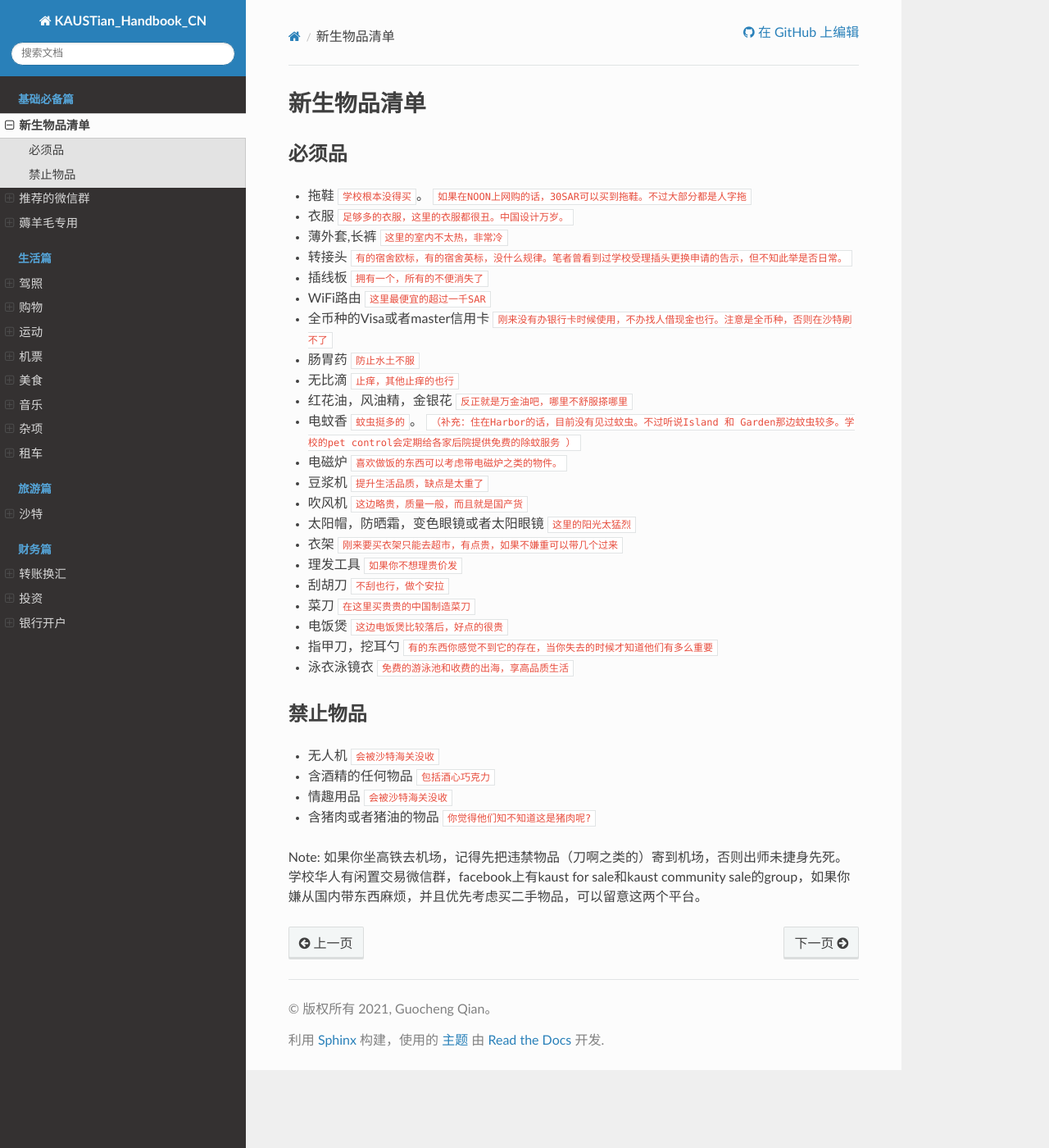
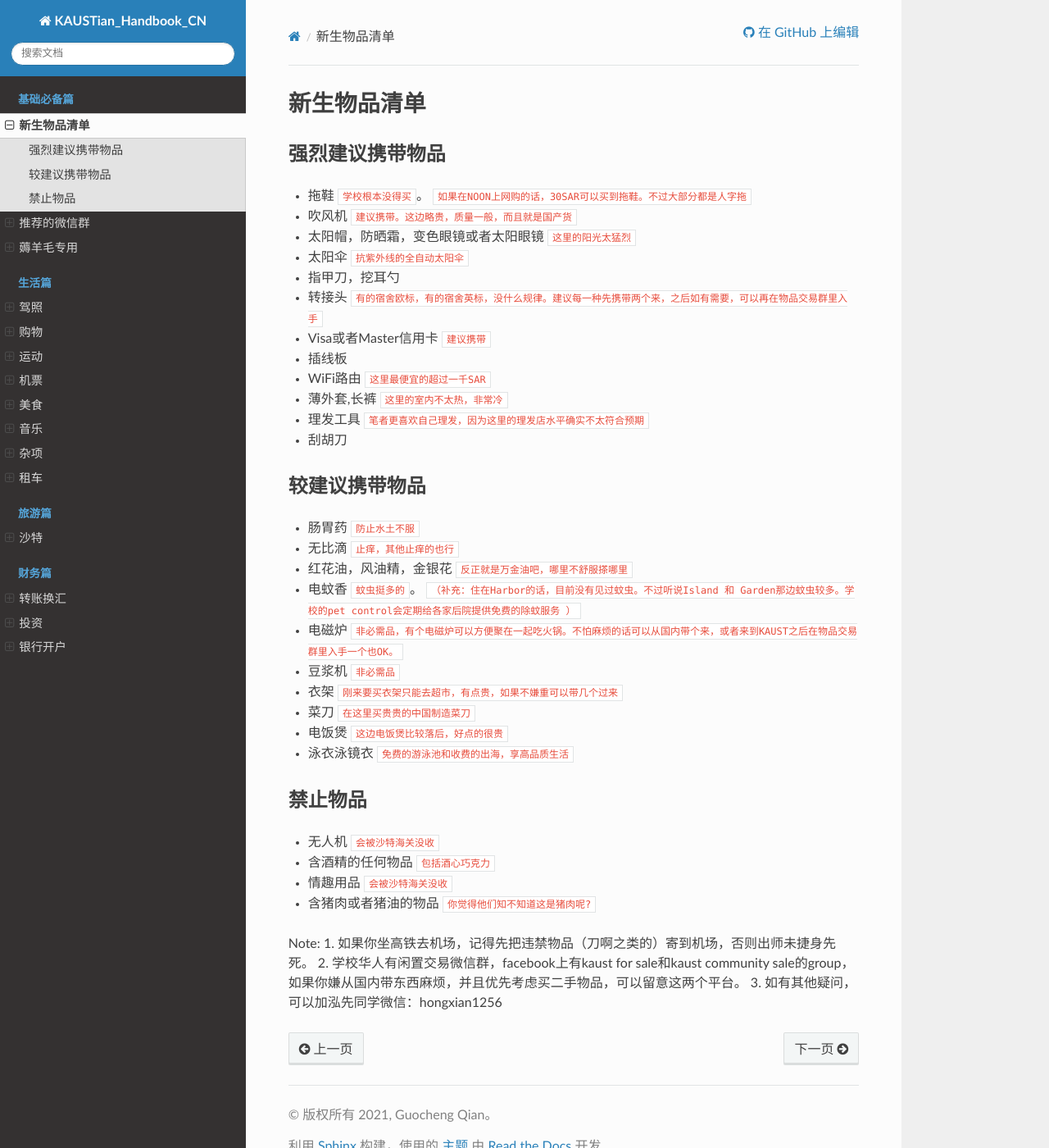
Before and after one commit to guochengqian/KAUSTian_Handbook_CN, a Sphinx documentation site: the page built from docs/content/basic/list.rst, in a window 1280 px wide and 1400 px high. Shown: the whole window at 82% size. Built offline with Sphinx 7.4.7 and the Read the Docs theme 2.0.0, drawn with Linux system fonts in a browser that asks for light colours.

Commit message:
Update list.rst
更新 整理

```diff
--- a/docs/content/basic/list.rst
+++ b/docs/content/basic/list.rst
@@ -7,31 +7,33 @@
 新生物品清单
 ============
 
-必须品
+强烈建议携带物品
 -------
 * 拖鞋  ``学校根本没得买``。 ``如果在NOON上网购的话，30SAR可以买到拖鞋。不过大部分都是人字拖``
-* 衣服 ``足够多的衣服，这里的衣服都很丑。中国设计万岁。``
+* 吹风机 ``建议携带。这边略贵，质量一般，而且就是国产货``
+* 太阳帽，防晒霜，变色眼镜或者太阳眼镜 ``这里的阳光太猛烈``
+* 太阳伞 ``抗紫外线的全自动太阳伞``
+* 指甲刀，挖耳勺
+* 转接头 ``有的宿舍欧标，有的宿舍英标，没什么规律。建议每一种先携带两个来，之后如有需要，可以再在物品交易群里入手``
+* Visa或者Master信用卡 ``建议携带``
+* 插线板
+* WiFi路由 ``这里最便宜的超过一千SAR``
 * 薄外套,长裤 ``这里的室内不太热，非常冷``
-* 转接头 ``有的宿舍欧标，有的宿舍英标，没什么规律。笔者曾看到过学校受理插头更换申请的告示，但不知此举是否日常。``
-* 插线板 ``拥有一个，所有的不便消失了``
-* WiFi路由 ``这里最便宜的超过一千SAR``
-* 全币种的Visa或者master信用卡 ``刚来没有办银行卡时候使用，不办找人借现金也行。注意是全币种，否则在沙特刷不了``
+* 理发工具 ``笔者更喜欢自己理发，因为这里的理发店水平确实不太符合预期``
+* 刮胡刀
+
+较建议携带物品
+-------
 * 肠胃药 ``防止水土不服``
 * 无比滴 ``止痒，其他止痒的也行``
 * 红花油，风油精，金银花 ``反正就是万金油吧，哪里不舒服搽哪里``
 * 电蚊香 ``蚊虫挺多的``。 ``（补充：住在Harbor的话，目前没有见过蚊虫。不过听说Island 和 Garden那边蚊虫较多。学校的pet control会定期给各家后院提供免费的除蚊服务 ）``
-* 电磁炉 ``喜欢做饭的东西可以考虑带电磁炉之类的物件。``
-* 豆浆机 ``提升生活品质，缺点是太重了``
-* 吹风机 ``这边略贵，质量一般，而且就是国产货``
-* 太阳帽，防晒霜，变色眼镜或者太阳眼镜 ``这里的阳光太猛烈``
+* 电磁炉 ``非必需品，有个电磁炉可以方便聚在一起吃火锅。不怕麻烦的话可以从国内带个来，或者来到KAUST之后在物品交易群里入手一个也OK。``
+* 豆浆机 ``非必需品``
 * 衣架 ``刚来要买衣架只能去超市，有点贵，如果不嫌重可以带几个过来``
-* 理发工具 ``如果你不想理贵价发``
-* 刮胡刀 ``不刮也行，做个安拉``
 * 菜刀 ``在这里买贵贵的中国制造菜刀``
 * 电饭煲 ``这边电饭煲比较落后，好点的很贵``
-* 指甲刀，挖耳勺 ``有的东西你感觉不到它的存在，当你失去的时候才知道他们有多么重要``
 * 泳衣泳镜衣 ``免费的游泳池和收费的出海，享高品质生活``
-
 
 
 禁止物品
@@ -42,5 +44,6 @@
 * 含猪肉或者猪油的物品 ``你觉得他们知不知道这是猪肉呢?``
 
 Note:
-如果你坐高铁去机场，记得先把违禁物品（刀啊之类的）寄到机场，否则出师未捷身先死。
-学校华人有闲置交易微信群，facebook上有kaust for sale和kaust community sale的group，如果你嫌从国内带东西麻烦，并且优先考虑买二手物品，可以留意这两个平台。
+1. 如果你坐高铁去机场，记得先把违禁物品（刀啊之类的）寄到机场，否则出师未捷身先死。
+2. 学校华人有闲置交易微信群，facebook上有kaust for sale和kaust community sale的group，如果你嫌从国内带东西麻烦，并且优先考虑买二手物品，可以留意这两个平台。
+3. 如有其他疑问，可以加泓先同学微信：hongxian1256
```
